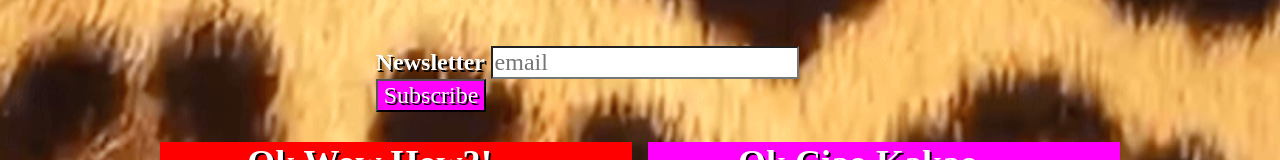
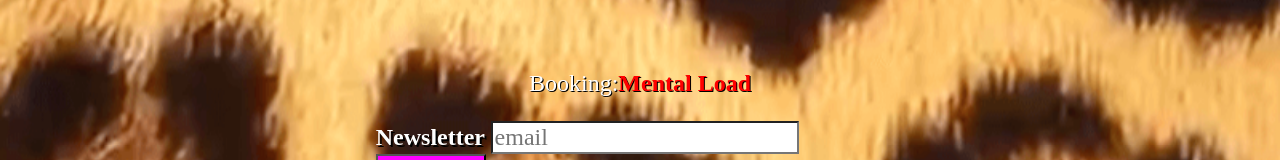
Before and after one commit to ovbm/dalaipuma, a Next.js app: page / in a window 1280 px wide. Shown: the part 263-423 px from the top of the page. Built offline with nearby package versions, Linux system fonts and the light colour scheme; a web font is replaced by a local one.

Commit message:
add booking mail

```diff
--- a/src/components/Sociallinks/index.js
+++ b/src/components/Sociallinks/index.js
@@ -16,7 +16,7 @@ export default function Sociallink({ between }) {
         </svg>
       </a>
       <a
-        href="mailto:panda@dalaipuma.band"
+        href="mailto:surelymentalload@gmail.com"
         aria-label="send email"
         style={{ paddingTop: 2 }}
       >
--- a/src/pages/index.js
+++ b/src/pages/index.js
@@ -10,6 +10,10 @@ const IndexPage = () => (
     <h1>DALAI PUMA</h1>
     <p className="music">
       Rhabarber Pop, Barbershop Hop, Indie wRap, Rock Lobster. Raaaa!
+    </p>
+    <p>
+      Booking:
+      <a href="mailto:surelymentalload@gmail.com" aria-label="send email">Mental Load</a>
     </p>
     <Newsletter />
     <div className="bandcampGrid">
@@ -30,7 +34,7 @@ const IndexPage = () => (
         </div>
       </div>
       <div className="flexItem">
-        <h2 style={{ textAlign: 'center', backgroundColor: 'magenta'  }}>
+        <h2 style={{ textAlign: 'center', backgroundColor: 'magenta' }}>
           Ok Ciao Kakao <span style={{ fontSize: '0.6em' }}>2021</span>
         </h2>
         <div className="bandcampContainer">
```
